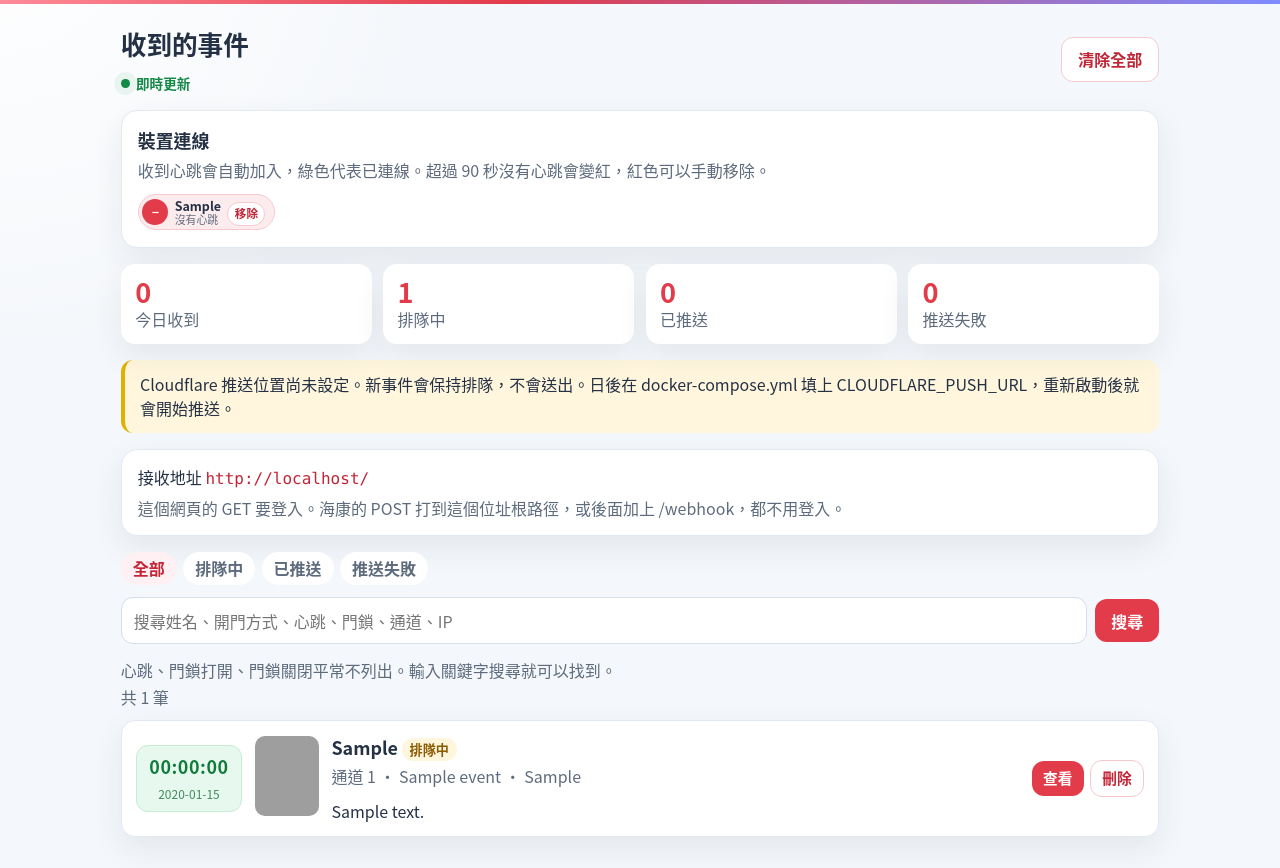
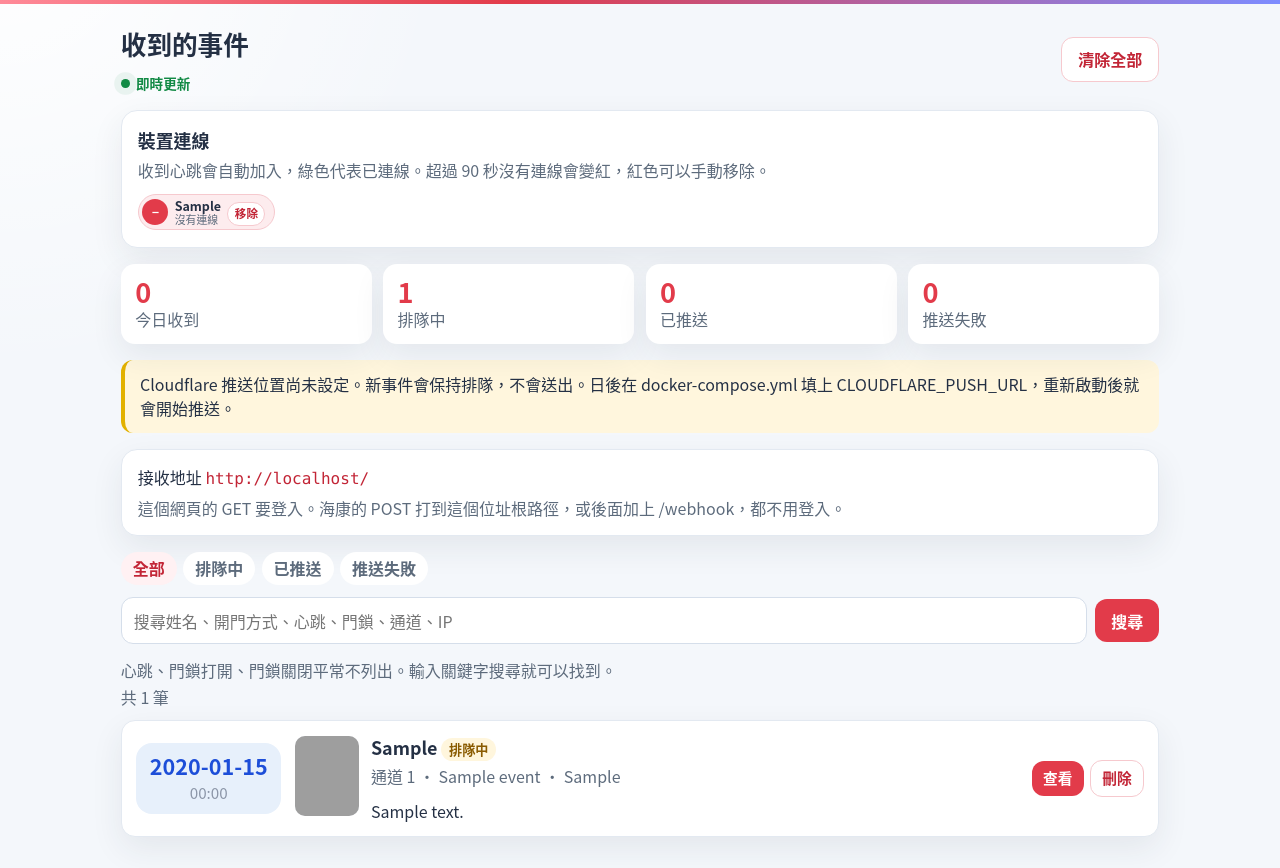
Before and after one commit to ykw2/Hik-Webhook-Endpoint, a FastAPI app: page /events in a window 1280 px wide. Shown: the part 76-944 px from the top of the page. Run offline with FastAPI, Linux system fonts and the light colour scheme; the visitor is signed in with stand-in values (Sample User, id 1); tables that the repository leaves empty hold one stand-in row (values such as "Sample post"); grey boxes are pictures that could not be loaded.

Commit message:
Show how long ago each event arrived, and label a silent device as not connected.

```diff
--- a/app/hik.py
+++ b/app/hik.py
@@ -237,6 +237,30 @@ def clock_text(value: datetime | None) -> str:
     return value.strftime("%H:%M:%S") if value else "--:--:--"
 
 
+def short_clock(value: datetime | None) -> str:
+    return value.strftime("%H:%M") if value else "--:--"
+
+
+def ago_text(value: datetime | None) -> str:
+    if value is None:
+        return ""
+    seconds = int((datetime.now(HK) - value).total_seconds())
+    if seconds < 60:
+        return "剛剛"
+    minutes = seconds // 60
+    if minutes < 60:
+        return f"{minutes}分鐘"
+    hours = minutes // 60
+    if hours < 24:
+        return f"{hours}小時"
+    days = hours // 24
+    if days == 1:
+        return "昨天"
+    if days < 30:
+        return f"{days}日"
+    return day_text(value)
+
+
 def day_text(value: datetime | None) -> str:
     return value.strftime("%Y-%m-%d") if value else ""
 
--- a/app/main.py
+++ b/app/main.py
@@ -38,6 +38,7 @@ from app.config import (
     cloudflare_url,
 )
 from app.hik import (
+    ago_text,
     clock_text,
     day_text,
     door_info,
@@ -45,6 +46,7 @@ from app.hik import (
     heartbeat_device,
     is_heartbeat_signal,
     quiet_label,
+    short_clock,
     parse_dt,
     parse_payload,
     state_label,
@@ -74,7 +76,7 @@ FLASH = {
     "requeued": "已重新排隊。",
     "csrf": "頁面已過期，請再試一次。",
     "missing": "找不到這個事件。",
-    "removed": "已移除沒有心跳的裝置。",
+    "removed": "已移除沒有連線的裝置。",
     "online": "這部裝置仍有心跳，不能移除。",
 }
 BAD_FLASH = {"short", "long", "mismatch", "wrong", "csrf", "missing", "online"}
@@ -176,6 +178,9 @@ def view_event(row: dict) -> dict:
     return {
         "id": row["id"],
         "clock": clock_text(received),
+        "clock_short": short_clock(received),
+        "ago": ago_text(received),
+        "received_iso": received.isoformat() if received else "",
         "day": day_text(received),
         "received": full_text(received),
         "happened": full_text(happened) if happened else happened_raw,
@@ -385,7 +390,7 @@ def view_devices() -> list[dict]:
                 "last_seen": full_text(last),
                 "last_clock": when,
                 "online": online,
-                "status_label": "已連線" if online else "沒有心跳",
+                "status_label": "已連線" if online else "沒有連線",
             }
         )
     items.sort(key=lambda item: (not item["online"], item["name"]))
--- a/app/static/live.js
+++ b/app/static/live.js
@@ -118,6 +118,7 @@
       if (!res.ok) return;
       var data = await res.json();
       renderDevices(data.devices || []);
+      refreshAgo();
       ["today", "queued", "sent", "failed"].forEach(function (key) {
         var node = document.getElementById("stat-" + key);
         if (node && data.stats) node.textContent = data.stats[key];
@@ -143,6 +144,29 @@
     }
   }
 
+  function refreshAgo() {
+    document.querySelectorAll(".plate[data-at]").forEach(function (plate) {
+      var then = new Date(plate.getAttribute("data-at"));
+      if (isNaN(then.getTime())) return;
+      var seconds = Math.floor((Date.now() - then.getTime()) / 1000);
+      var label = "剛剛";
+      if (seconds >= 60) {
+        var minutes = Math.floor(seconds / 60);
+        if (minutes < 60) label = minutes + "分鐘";
+        else {
+          var hours = Math.floor(minutes / 60);
+          if (hours < 24) label = hours + "小時";
+          else {
+            var days = Math.floor(hours / 24);
+            label = days === 1 ? "昨天" : days < 30 ? days + "日" : "";
+          }
+        }
+      }
+      var node = plate.querySelector(".ago");
+      if (label && node && node.textContent !== label) node.textContent = label;
+    });
+  }
+
   setInterval(tick, 2000);
   document.addEventListener("visibilitychange", function () {
     if (!document.hidden) tick();
--- a/app/static/style.css
+++ b/app/static/style.css
@@ -352,22 +352,24 @@ button:hover,
 }
 
 .plate {
-  background: #e7f8ee;
-  color: #0f7a3a;
+  background: #e7f0fb;
+  color: #1d4ed8;
   text-align: center;
-  min-width: 6.6rem;
-  padding: 0.45rem 0.6rem;
-  border-radius: 12px;
-  border: 1px solid #c6ecd4;
+  min-width: 5.8rem;
+  padding: 0.72rem 0.85rem 0.62rem;
+  border-radius: 16px;
+  border: 0;
 }
 
 .plate b {
   display: block;
-  font-size: 1.12rem;
-  letter-spacing: 0.03em;
+  font-size: 1.35rem;
+  font-weight: 800;
+  letter-spacing: 0;
+  line-height: 1.15;
 }
 
-.plate small { color: #3d8a5c; font-size: 0.75rem; }
+.plate small { display: block; margin-top: 0.12rem; color: #8b95a7; font-size: 0.95rem; font-weight: 500; }
 
 .event-main { display: flex; gap: 0.75rem; align-items: center; min-width: 0; }
 .thumb {
--- a/app/templates/events.html
+++ b/app/templates/events.html
@@ -16,7 +16,7 @@
 <section class="panel" id="devices">
   <div class="panel-head">
     <h2>裝置連線</h2>
-    <p>收到心跳會自動加入，綠色代表已連線。超過 {{ stale_seconds }} 秒沒有心跳會變紅，紅色可以手動移除。</p>
+    <p>收到心跳會自動加入，綠色代表已連線。超過 {{ stale_seconds }} 秒沒有連線會變紅，紅色可以手動移除。</p>
   </div>
   <div class="device-grid" id="device-grid">
     {% if devices %}
--- a/app/templates/events_feed.html
+++ b/app/templates/events_feed.html
@@ -9,9 +9,9 @@
 <p class="count">共 {{ total }} 筆</p>
 {% for event in events %}
 <article class="event">
-  <div class="plate">
-    <b>{{ event.clock }}</b>
-    <small>{{ event.day }}</small>
+  <div class="plate" data-at="{{ event.received_iso }}">
+    <b class="ago">{{ event.ago or event.clock_short }}</b>
+    <small>{{ event.clock_short }}</small>
   </div>
   <div class="event-main">
     {% if event.has_image %}
```
